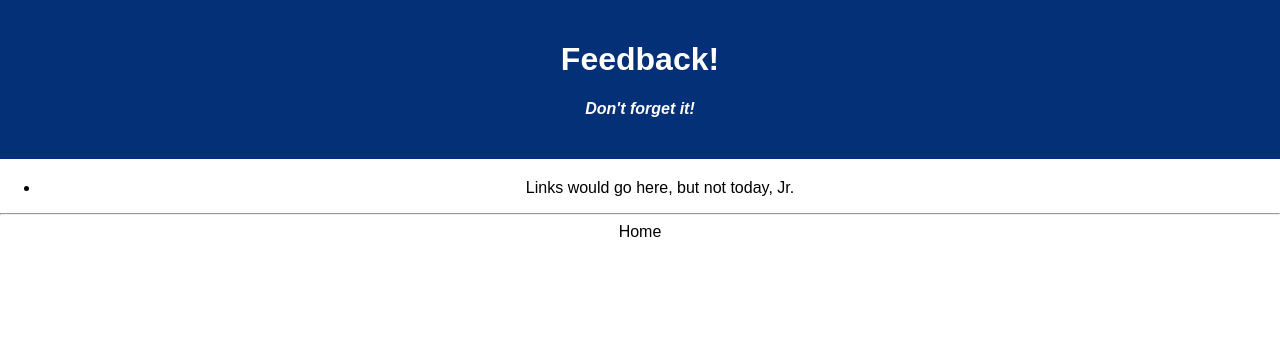
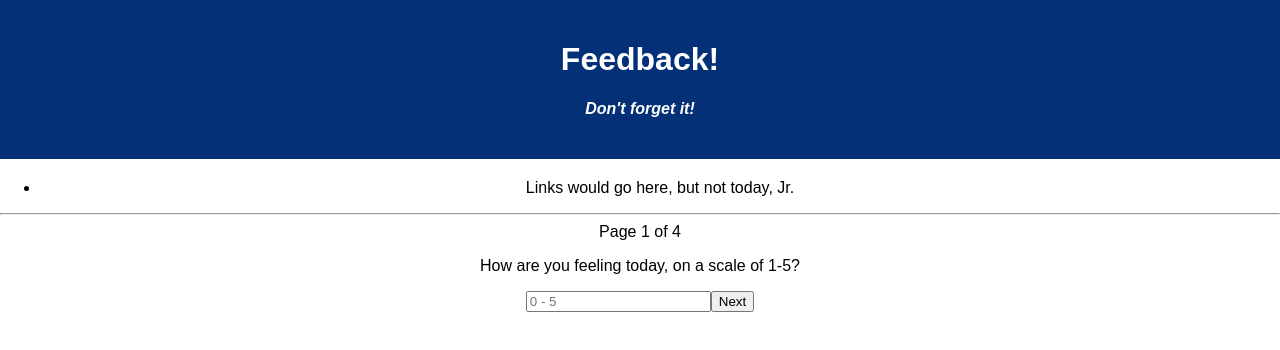
Before and after one commit to gTambo/feedback-form-loop, a React (Create React App) app: page /#/ in a window 1280 px wide. Shown: the top 350 px of the page. Built offline with nearby package versions, Linux system fonts and the light colour scheme.

Commit message:
Initial component files created with page one functions

```diff
--- a/src/components/App/App.jsx
+++ b/src/components/App/App.jsx
@@ -3,24 +3,23 @@ import axios from 'axios';
 import './App.css';
 import { HashRouter as Router, Route, Link } from 'react-router-dom';
 import Header from '../Header/Header';
+import HowDoYouFeel from '../PageOne/PageOne';
 
 function App() {
 
   return (
     <div className='App'>
-
+      <Header />
+      {/* Router file tree below */}
       <Router>
         <div>
-          <Header />
           <ul>
             <li>Links would go here, but not today, Jr.</li> {/** to remove later */}
           </ul>
           <hr />
+          {/* Page one set to Home page, consider separate home page */}
           <Route exact path="/">
-            Home {/** <Home /> */}
-          </Route>
-          <Route exact path="/feel">
-            Page One {/** <PageOne /> */}
+            Page 1 of 4 <HowDoYouFeel />
           </Route>
           <Route exact path="/understand">
             Page Two {/** <PageTwo /> */}
--- /dev/null
+++ b/src/components/PageOne/PageOne.jsx
@@ -0,0 +1,37 @@
+import { useHistory } from 'react-router-dom';
+import { useDispatch } from 'react-redux';
+import { useState } from 'react';
+
+function HowDoYouFeel () {
+    // set imports to variables
+    const history = useHistory();
+    const dispatch = useDispatch();
+    const [feedbackNumber, setFeedbackNumber] = useState('');
+
+    // need to use dispatch to send to Redux store
+    const handleClick = () => {
+        dispatch({
+            type: 'FEELING_FEEDBACK',
+            payload: {
+                pg1: feedbackNumber
+            },
+        })
+    }
+
+    return (
+        <>
+        <p>How are you feeling today, on a scale of 1-5?</p>
+        <input
+            required
+            type="number"
+            placeholder="0 - 5"
+            value={feedbackNumber}
+            onChange={ (event) => setFeedbackNumber(event.target.value)}
+        />
+
+        <button onClick={ () => history.push('/understand') }>Next</button> {/** To next page! */}
+        </>
+    )
+}
+
+export default HowDoYouFeel;
```
Also changed, not shown: src/components/PageFour/PageFour.jsx (added, +15 -0 lines), src/components/PageThree/PageThree.jsx (added, +15 -0 lines), src/components/PageTwo/PageTwo.jsx (added, +15 -0 lines), src/components/ReviewSubmit/ReviewSubmit.jsx (added, +25 -0 lines), src/components/Reset/Reset.jsx (added), 1 other file (tests, documents, lock files or other folders).
